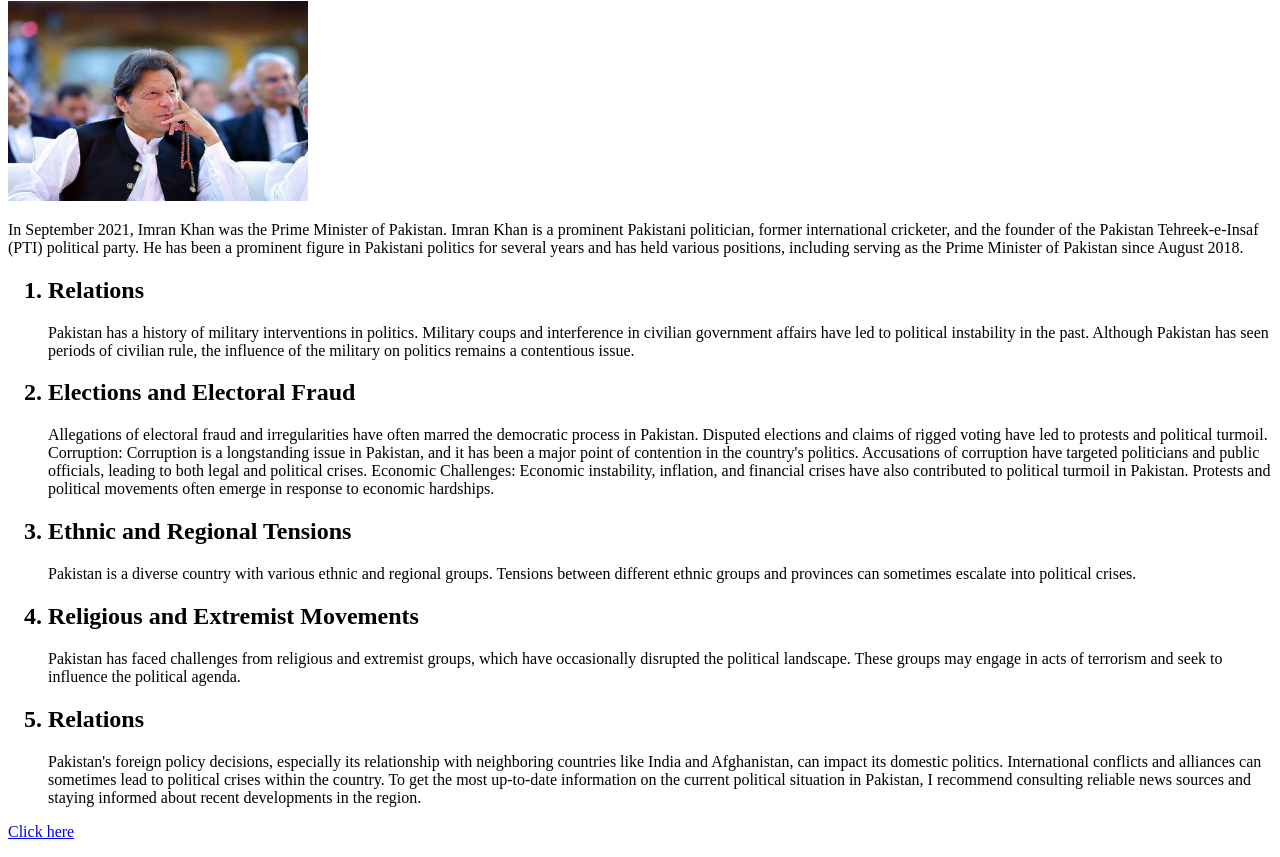
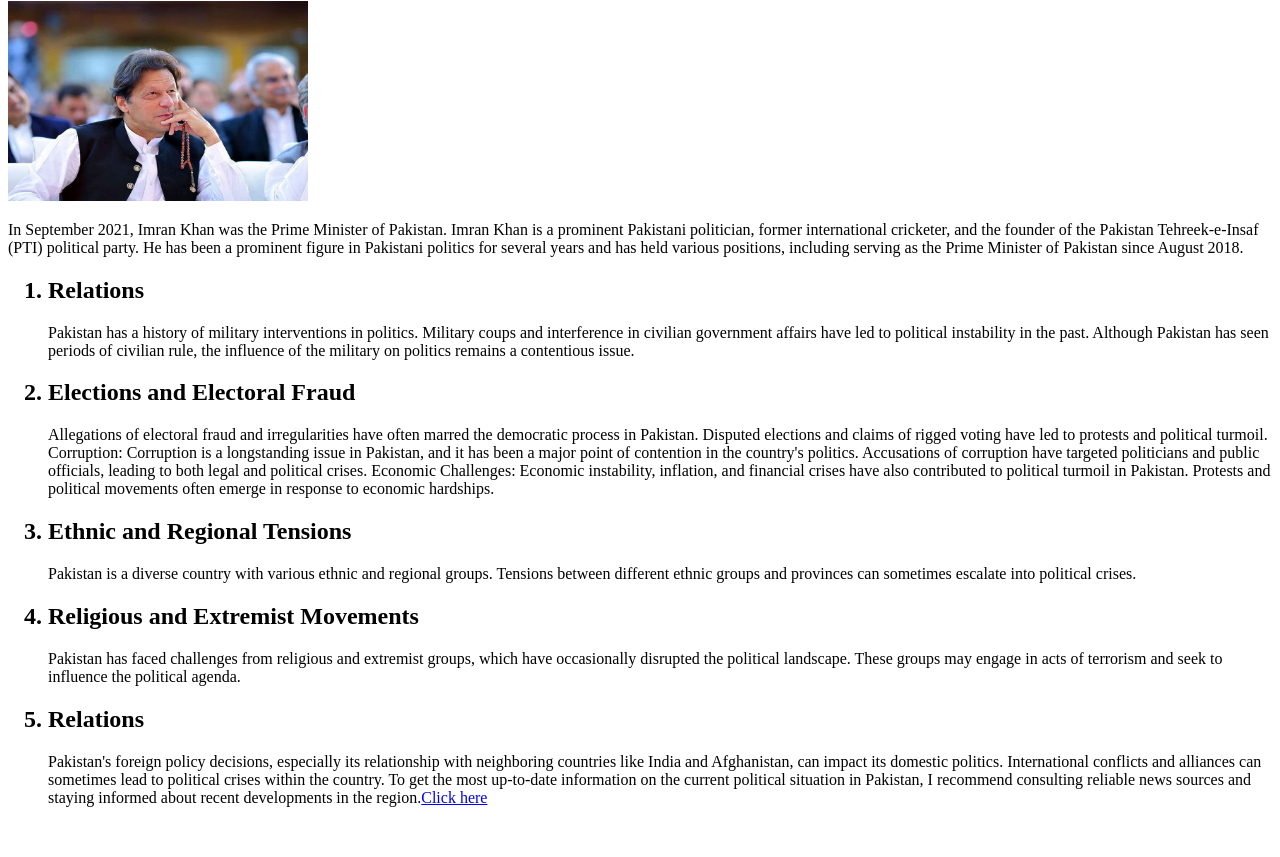
Before and after one commit to Blogger-AI/Politics, a plain HTML site: page index.html in a window 1280 px wide. Shown: the part 161-1018 px from the top of the page. After the commit the page ends 984 px from the top, so only its background shows below. Drawn offline with Linux system fonts and the light colour scheme.

Commit message:
Update index.html

```diff
--- a/index.html
+++ b/index.html
@@ -28,10 +28,7 @@ Economic Challenges: Economic instability, inflation, and financial crises have
 
 <h2><li>Relations</li></h2>  Pakistan's foreign policy decisions, especially its relationship with neighboring countries like India and Afghanistan, can impact its domestic politics. International conflicts and alliances can sometimes lead to political crises within the country.
 
-To get the most up-to-date information on the current political situation in Pakistan, I recommend consulting reliable news sources and staying informed about recent developments in the region.</ol><a href="https://en.wikipedia.org/wiki/Politics_of_Pakistan">Click here
-</a>
-
-
+To get the most up-to-date information on the current political situation in Pakistan, I recommend consulting reliable news sources and staying informed about recent developments in the region.<a href="https://en.wikipedia.org/wiki/Politics_of_Pakistan">Click here</a></ol>
 
 
      </p>
```
